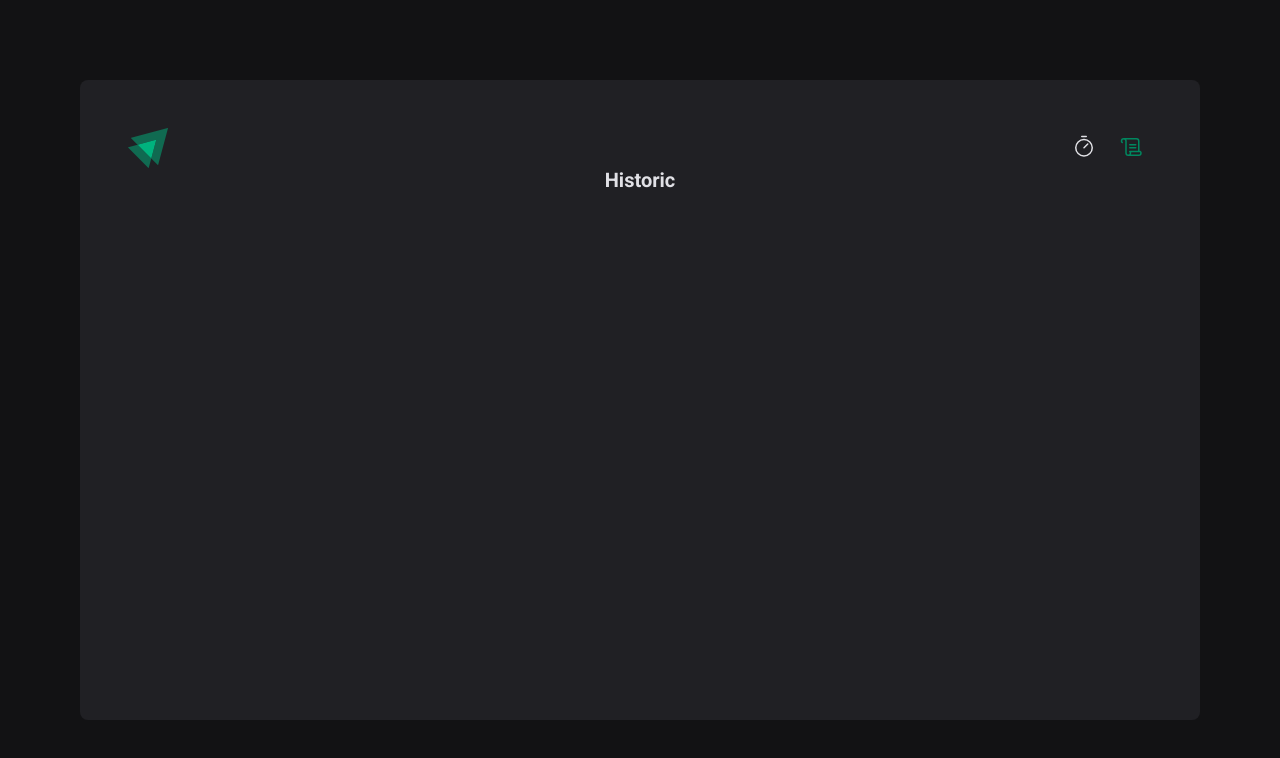
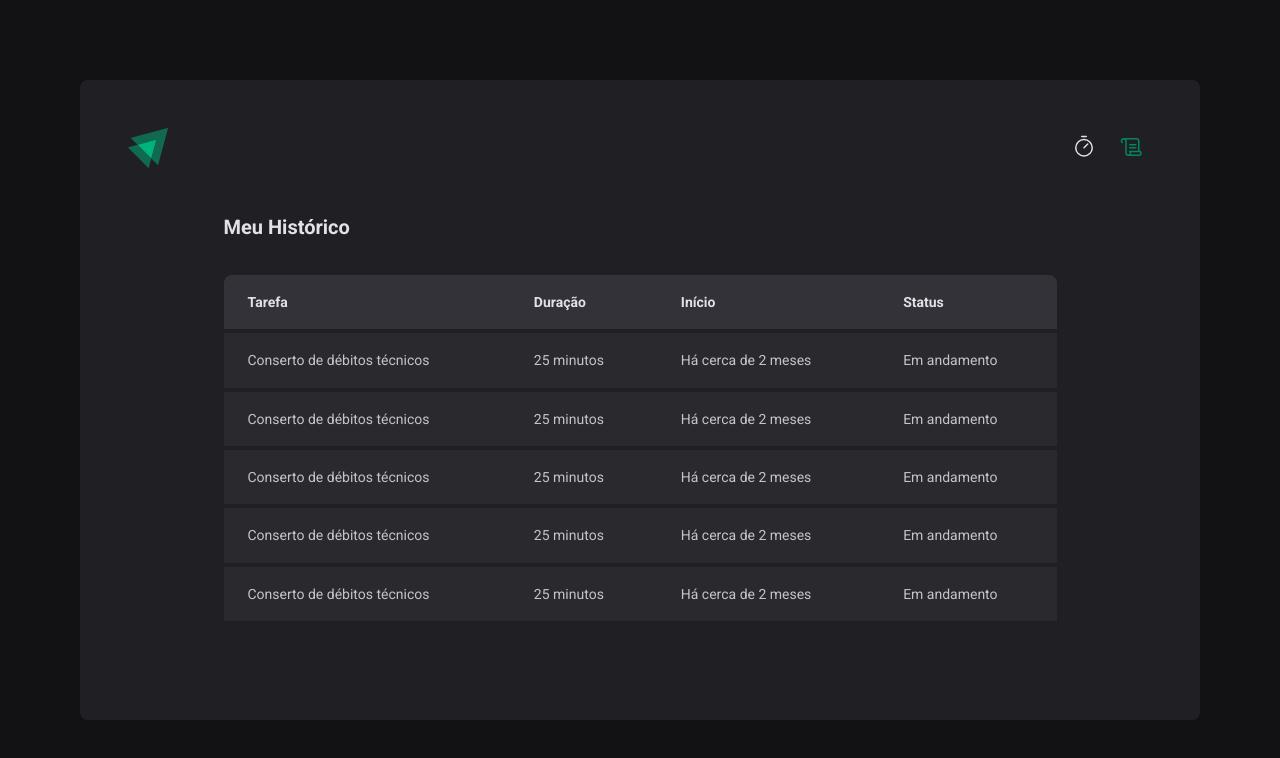
Before and after one commit to lucasfreittas/ignite-timer, a React (Vite) app: page /historic in a window 1280 px wide. Shown: the top 758 px of the page. Built offline with nearby package versions, Linux system fonts and the light colour scheme.

Commit message:
feat: Home and historic page ok

```diff
--- a/src/Components/Header/index.tsx
+++ b/src/Components/Header/index.tsx
@@ -10,8 +10,8 @@ export function Header(){
         <HeaderContainer>
             <img src={LogoIgnite} alt="" />
             <nav>
-                <NavLink to='/'> <Timer size={24} /> </NavLink>
-                <NavLink to='/historic'> <Scroll size={24} /> </NavLink>
+                <NavLink to='/' title='Timer'> <Timer size={24} /> </NavLink>
+                <NavLink to='/historic' title='Histórico'> <Scroll size={24} /> </NavLink>
             </nav>
         </HeaderContainer>
     )
--- a/src/Pages/Historic/index.tsx
+++ b/src/Pages/Historic/index.tsx
@@ -4,7 +4,52 @@ export function Historic() {
 
   return (
     <Container>
-      <h1>Historic</h1>
+      <h1>Meu Histórico</h1>
+
+      <table>
+
+        <thead>
+          <tr>
+            <td>Tarefa</td>
+            <td>Duração</td>
+            <td>Início</td>
+            <td>Status</td>
+          </tr>
+        </thead>
+
+        <tbody>
+          <tr>
+            <td>Conserto de débitos técnicos</td>
+            <td>25 minutos</td>
+            <td>Há cerca de 2 meses</td>
+            <td><span/>Em andamento</td>
+          </tr>
+          <tr>
+            <td>Conserto de débitos técnicos</td>
+            <td>25 minutos</td>
+            <td>Há cerca de 2 meses</td>
+            <td><span/>Em andamento</td>
+          </tr>
+          <tr>
+            <td>Conserto de débitos técnicos</td>
+            <td>25 minutos</td>
+            <td>Há cerca de 2 meses</td>
+            <td><span/>Em andamento</td>
+          </tr>
+          <tr>
+            <td>Conserto de débitos técnicos</td>
+            <td>25 minutos</td>
+            <td>Há cerca de 2 meses</td>
+            <td><span/>Em andamento</td>
+          </tr>
+          <tr>
+            <td>Conserto de débitos técnicos</td>
+            <td>25 minutos</td>
+            <td>Há cerca de 2 meses</td>
+            <td><span/>Em andamento</td>
+          </tr>
+        </tbody>
+      </table>
 
     </Container >
   )
--- a/src/Pages/Historic/styles.ts
+++ b/src/Pages/Historic/styles.ts
@@ -1,5 +1,40 @@
 import styled from "styled-components";
 
 export const Container = styled.div`
+    width: 100%;
+    max-width: 83.3rem;
+    margin: auto;
 
+    > table{
+        width: 100%;
+        border-collapse: separate;
+        border-spacing: 0 0.4rem;
+        font-size: 1.4rem;
+        font-weight: 400;
+        line-height: 160%;
+        color: ${props => props.theme.GRAY_300};
+        margin-top: 3.2rem;
+
+        thead td{
+            padding: 1.6rem 2.4rem;
+            background-color: ${props => props.theme.GRAY_600};
+            font-weight: 700;
+            color: ${props => props.theme.GRAY_200};
+
+            &:first-child{
+                border-radius: 0.8rem 0 0 0;
+            };
+
+            &:last-child{
+                border-radius: 0 0.8rem 0 0;
+            };
+
+        };
+
+        tbody td{
+            padding: 1.6rem 2.4rem;
+            background-color: ${props => props.theme.GRAY_900};
+
+        };
+    };
 `;
--- a/src/Pages/Home/index.tsx
+++ b/src/Pages/Home/index.tsx
@@ -5,19 +5,38 @@ import {
         InputContainer,
         TimerContainer
 } from './styles';
+import { useState } from "react";
 
 
 export function Home() {
 
+  const [statusButton, setStatusButton] = useState('');
+
+  function handleStopAndPlayButton(){
+     event.preventDefault();
+     setStatusButton(statusButton === '' ? 'stopButton' : '');
+  };
+
   return (
     <Container>
-      <InputContainer>
+      <InputContainer
+        id="taskForm"
+        onSubmit={handleStopAndPlayButton}
+      >
         <p>Você trabalha em</p>
 
         <input
           type="text"
           placeholder='Dê um nome para o seu projeto'
+          form="taskForm"
+          list="taskSuggestions"
         />
+
+        <datalist id='taskSuggestions'>
+          <option value="Opção 1" />
+          <option value="Opção 2" />
+          <option value="Opção 3" />
+        </datalist>
 
         <p>durante</p>
 
@@ -25,6 +44,7 @@ export function Home() {
           type="number"
           placeholder='00'
           className="amountTimer"
+          form="taskForm"
           step={5}
           min={0}
           max={60}
@@ -40,9 +60,13 @@ export function Home() {
         <p>0</p>
       </TimerContainer>
 
-      <Button>
-        <Play size={20} />
-        Começar
+      <Button
+        className={statusButton}
+        form="taskForm"
+        type="submit"
+      >
+        {statusButton === '' ? <Play size={20} /> : <HandPalm size={20} />}
+        {statusButton === '' ? 'Começar' : 'Interromper'}
       </Button>
     </Container >
   )
--- a/src/Pages/Home/styles.ts
+++ b/src/Pages/Home/styles.ts
@@ -9,7 +9,7 @@ export const Container = styled.section`
 
 `;
 
-export const InputContainer = styled.div`
+export const InputContainer = styled.form`
     display: flex;
     width: 100%;
     color: ${props => props.theme.GRAY_200};
@@ -85,4 +85,22 @@ export const Button = styled.button`
     color: ${props => props.theme.GRAY_200};
     font-size: 1.6rem;
     font-weight: 700;
+    transition: all 0.1s ease-in-out;
+
+    &:hover{
+        background-color: ${props => props.theme.GREEN_700};
+    };
+
+    &:disabled{
+        opacity: 0.7;
+        cursor: not-allowed;
+    };
+
+    &.stopButton{
+        background-color: ${props => props.theme.RED_500};
+
+       &:hover{
+            background-color: ${props => props.theme.RED_700};
+        }
+    };
 `;
--- a/src/Styles/Themes/default.ts
+++ b/src/Styles/Themes/default.ts
@@ -3,7 +3,7 @@ export const defaultTheme = {
     GREEN_500: '#00875F',
     GREEN_300: '#00B37E',
 
-    RED_700: '#00875F',
+    RED_700: '#7A1921',
     RED_500: '#F03847',
 
     GRAY_900: '#29292E',
```
